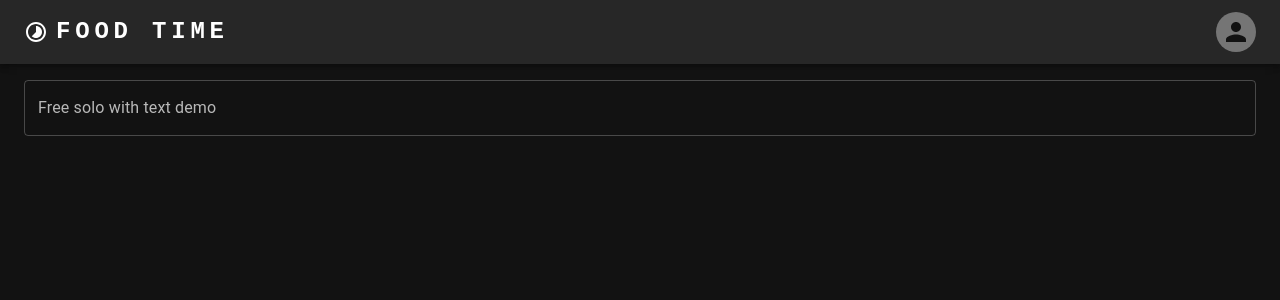
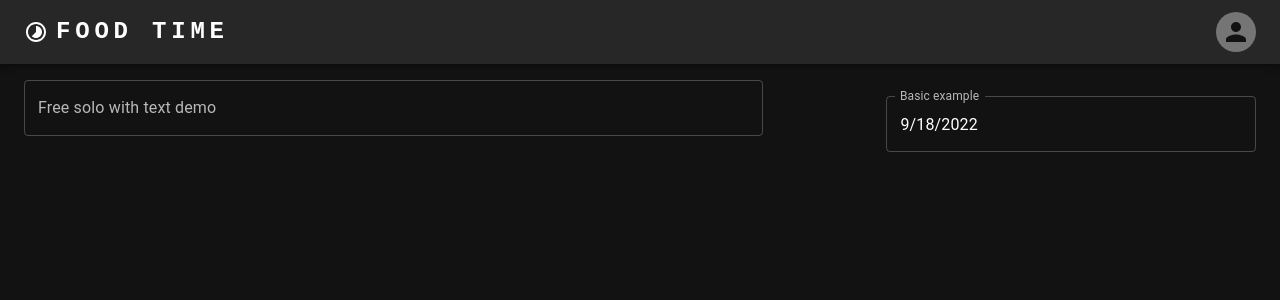
Before and after one commit to sklymoshenko/food-time, a React (Vite) app: page / in a window 1280 px wide. Shown: the top 300 px of the page. Built offline with nearby package versions, Linux system fonts and the light colour scheme.

Commit message:
add date select

```diff
--- a/package.json
+++ b/package.json
@@ -16,6 +16,8 @@
     "@emotion/styled": "^11.10.4",
     "@mui/material": "5.10.5",
     "@mui/styled-engine-sc": "^5.10.3",
+    "@mui/x-date-pickers": "^5.0.2",
+    "luxon": "^2.5.0",
     "react": "^18.2.0",
     "react-dom": "^18.2.0",
     "styled-components": "^5.3.5"
--- a/src/components/Body.tsx
+++ b/src/components/Body.tsx
@@ -1,12 +1,26 @@
 import { Box, Container, useTheme } from '@mui/material'
+import { useState } from 'react'
+import { ExpireDateSelect } from './ExpireDateSelect'
 import { FoodSelect } from './FoodSelect'
 
 const Body = () => {
   const theme = useTheme()
+  const [expireDate, setExpireDate] = useState<Date>(new Date())
+  const handleExpireDateSelect = (date: Date | null) => {
+    setExpireDate(date || new Date())
+  }
   return (
     <Container maxWidth='xl'>
-      <Box mt={theme.spacing(2)}>
+      <Box
+        mt={theme.spacing(2)}
+        sx={{
+          display: 'flex',
+          flexDirection: { xs: 'column', md: 'row' },
+          justifyContent: 'space-between',
+        }}
+      >
         <FoodSelect />
+        <ExpireDateSelect date={expireDate} onDateSelect={handleExpireDateSelect} />
       </Box>
     </Container>
   )
--- /dev/null
+++ b/src/components/ExpireDateSelect.tsx
@@ -0,0 +1,24 @@
+import { AdapterLuxon } from '@mui/x-date-pickers/AdapterLuxon'
+import { LocalizationProvider, DatePicker } from '@mui/x-date-pickers'
+import { TextField, useTheme } from '@mui/material'
+
+type ExpireDateSelectProps = {
+  onDateSelect: (date: Date | null) => void
+  date: Date
+}
+
+export const ExpireDateSelect = ({ onDateSelect, date }: ExpireDateSelectProps) => {
+  const theme = useTheme()
+  return (
+    <LocalizationProvider dateAdapter={AdapterLuxon}>
+      <DatePicker
+        label='Basic example'
+        value={date}
+        onChange={onDateSelect}
+        renderInput={(params) => (
+          <TextField {...params} sx={{ width: { xs: '100%', md: '30%' }, marginTop: { xs: theme.spacing(2) } }} />
+        )}
+      />
+    </LocalizationProvider>
+  )
+}
--- a/src/components/FoodSelect.tsx
+++ b/src/components/FoodSelect.tsx
@@ -57,7 +57,7 @@ export const FoodSelect = () => {
         return option.title
       }}
       renderOption={(props, option) => <li {...props}>{option.title}</li>}
-      fullWidth
+      sx={{ width: { xs: '100%', md: '60%' } }}
       freeSolo
       renderInput={(params) => <TextField {...params} label='Free solo with text demo' />}
     />
```
Also changed, not shown: 1 other file (tests, documents, lock files or other folders).
